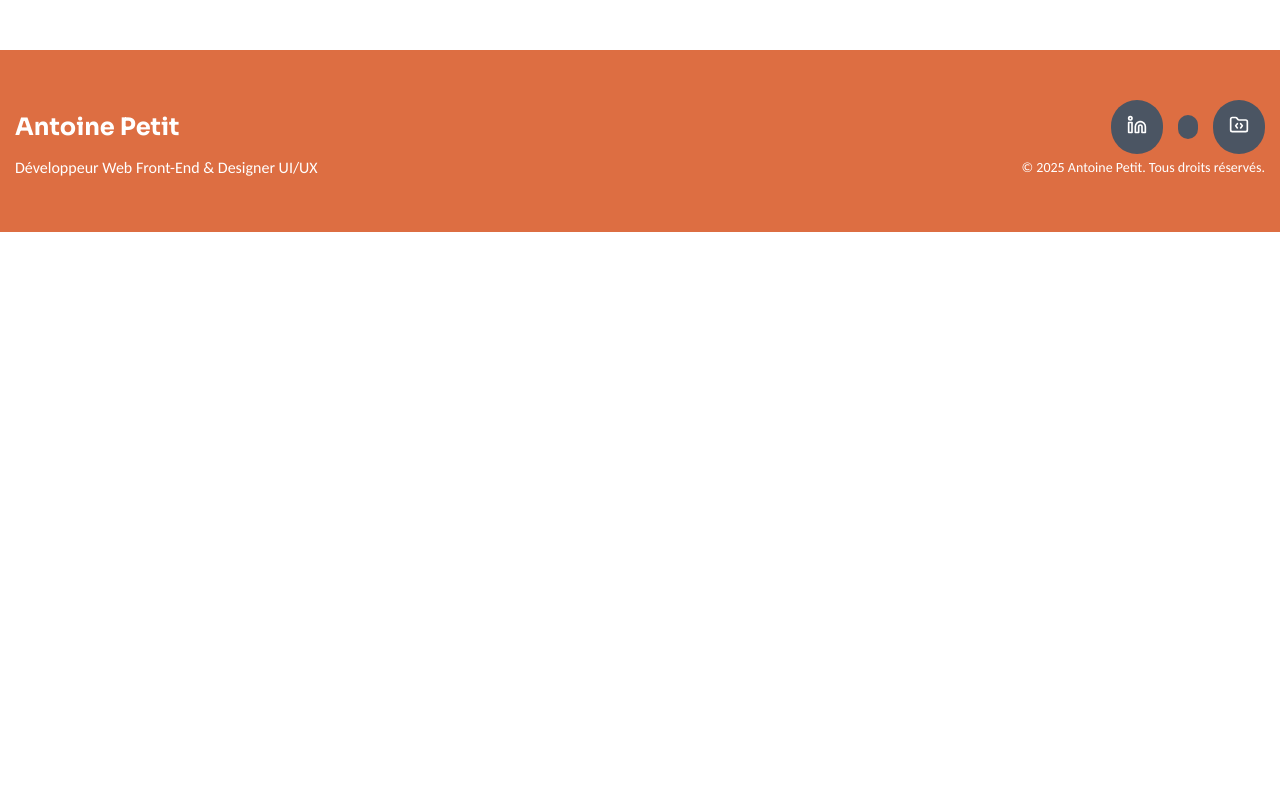
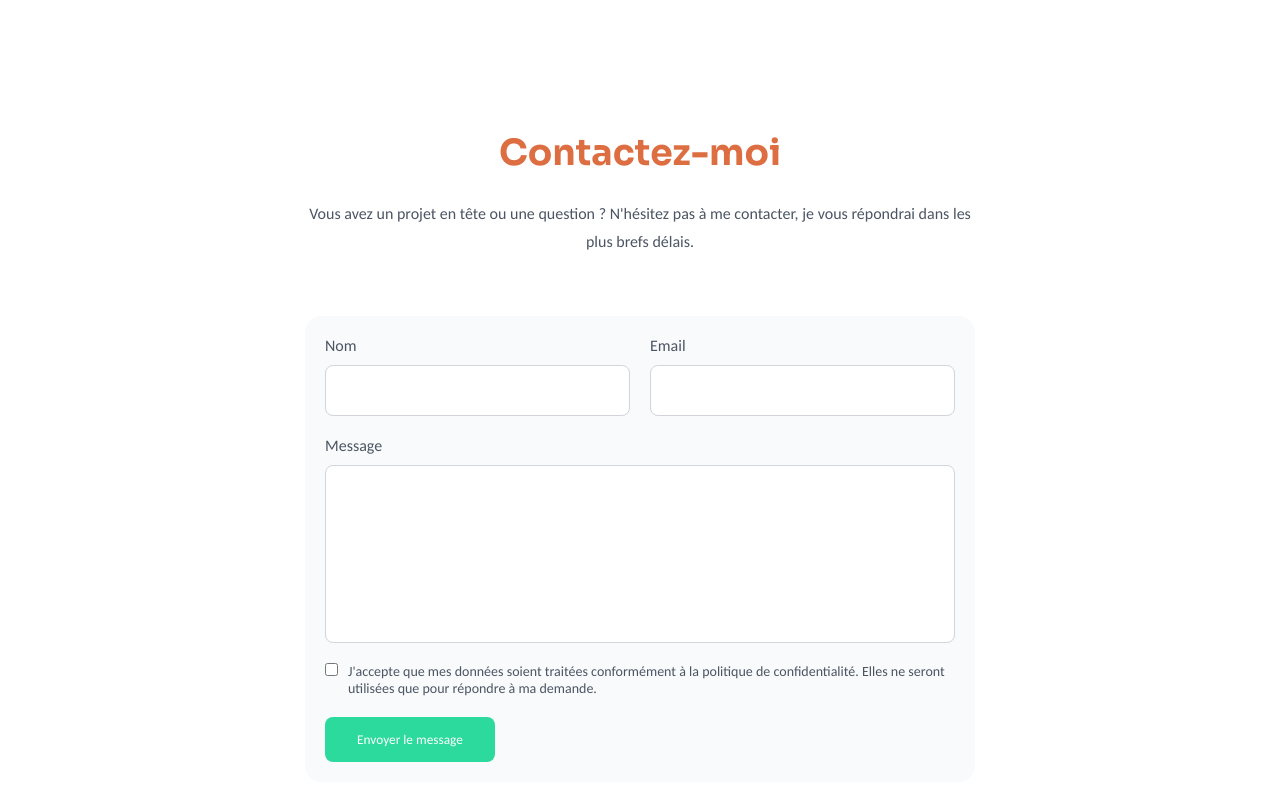
Before and after one commit to AntooinePetit/portfolio-react-dwwm, a React (Vite) app: page / in a window 1280 px wide. Shown: the part 2420-3220 px from the top of the page. Before the commit the page ends 2652 px from the top, so only its background shows below. Built offline with nearby package versions, Linux system fonts and the light colour scheme; some icons are missing.

Commit message:
feat(contact): add contact form component
- Created Contact component
- Added styles for contact form
- Integrated into Home page
- Implemented form submission
- Added privacy policy acceptance

```diff
--- /dev/null
+++ b/src/components/Contact.tsx
@@ -0,0 +1,37 @@
+import "../styles/components/ContactComponent.scss"
+
+const ContactComponent = () => {
+  return (
+    <section id="contact" className="container-670">
+      <h2>Contactez-moi</h2>
+      <p>
+        Vous avez un projet en tête ou une question ? N'hésitez pas à me
+        contacter, je vous répondrai dans les plus brefs délais.
+      </p>
+      <form action="#">
+        <span>
+          <label htmlFor="name">Nom</label>
+          <input type="text" name="name" id="name" />
+        </span>
+        <span>
+          <label htmlFor="email">Email</label>
+          <input type="email" name="email" id="email" />
+        </span>
+        <span>
+          <label htmlFor="message">Message</label>
+          <textarea name="message" id="message"></textarea>
+        </span>
+        <span>
+          <input type="checkbox" name="check" id="check" />
+          <label htmlFor="check">
+            J'accepte que mes données soient traitées conformément à la
+            politique de confidentialité. Elles ne seront utilisées que pour
+            répondre à ma demande.
+          </label>
+        </span>
+        <input type="submit" value="Envoyer le message" className="button" />
+      </form>
+    </section>
+  );
+};
+ export default ContactComponent
--- a/src/pages/Home.tsx
+++ b/src/pages/Home.tsx
@@ -1,4 +1,5 @@
 import AboutComponent from "../components/About";
+import ContactComponent from "../components/Contact";
 import Footer from "../components/Footer";
 import Header from "../components/Header";
 import Hero from "../components/Hero";
@@ -13,6 +14,7 @@ const Home = () => {
       <Hero />
       <AboutComponent />
       <Projects />
+      <ContactComponent />
     </main>
 
     <Footer />
--- /dev/null
+++ b/src/styles/components/ContactComponent.scss
@@ -0,0 +1,59 @@
+// Import variables
+
+@import "../bases/variables";
+
+#contact {
+  p {
+    text-align: center;
+    margin-top: 25px;
+    margin-bottom: 60px;
+  }
+
+  form {
+    background: $light-grey;
+    border-radius: 16px;
+    display: grid;
+    grid-template-columns: 1fr 1fr;
+    gap: 20px;
+    padding: 20px;
+  }
+
+  span {
+    display: flex;
+    flex-direction: column;
+    gap: 10px;
+
+    &:nth-child(3),
+    &:nth-child(4) {
+      grid-column: 1 / 3;
+    }
+
+    &:nth-child(4) {
+      flex-direction: row;
+      align-items: start;
+
+      label {
+        font-weight: 400;
+        font-size: 14px;
+      }
+    }
+
+    input,
+    textarea {
+      padding: 15px;
+      border-radius: 8px;
+      background: $white;
+      border: 1px solid $grey;
+      font-size: 16px;
+    }
+
+    textarea {
+      min-height: 146px;
+      resize: none;
+    }
+  }
+
+  input[type="submit"] {
+    border: none;
+  }
+}
```
